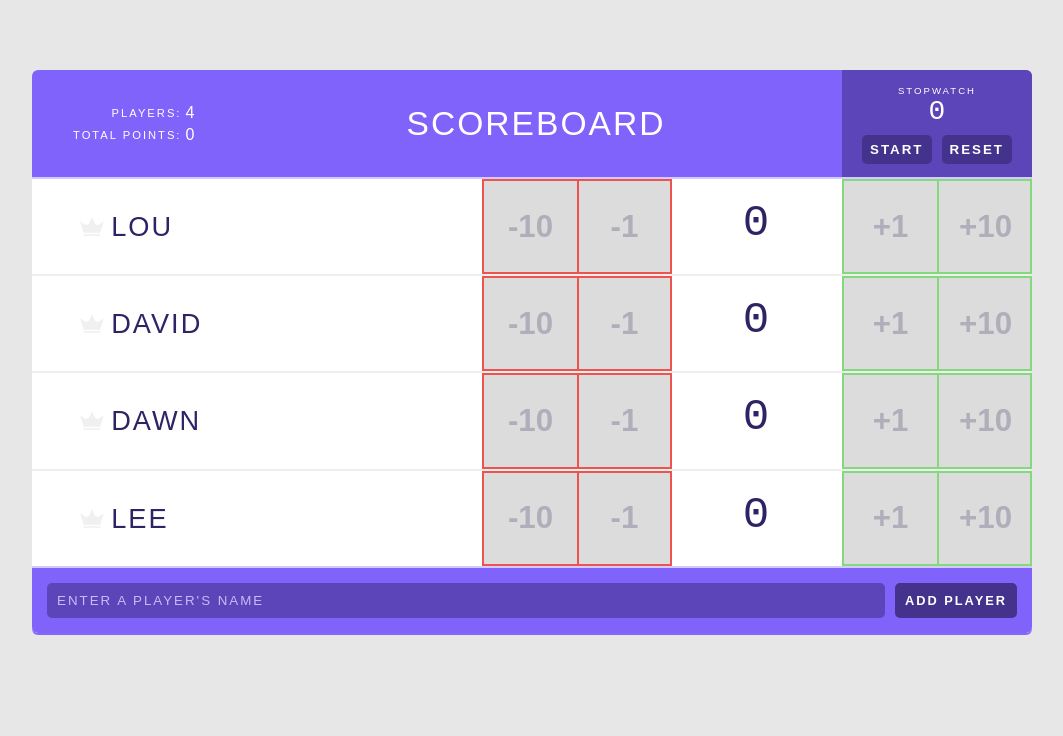
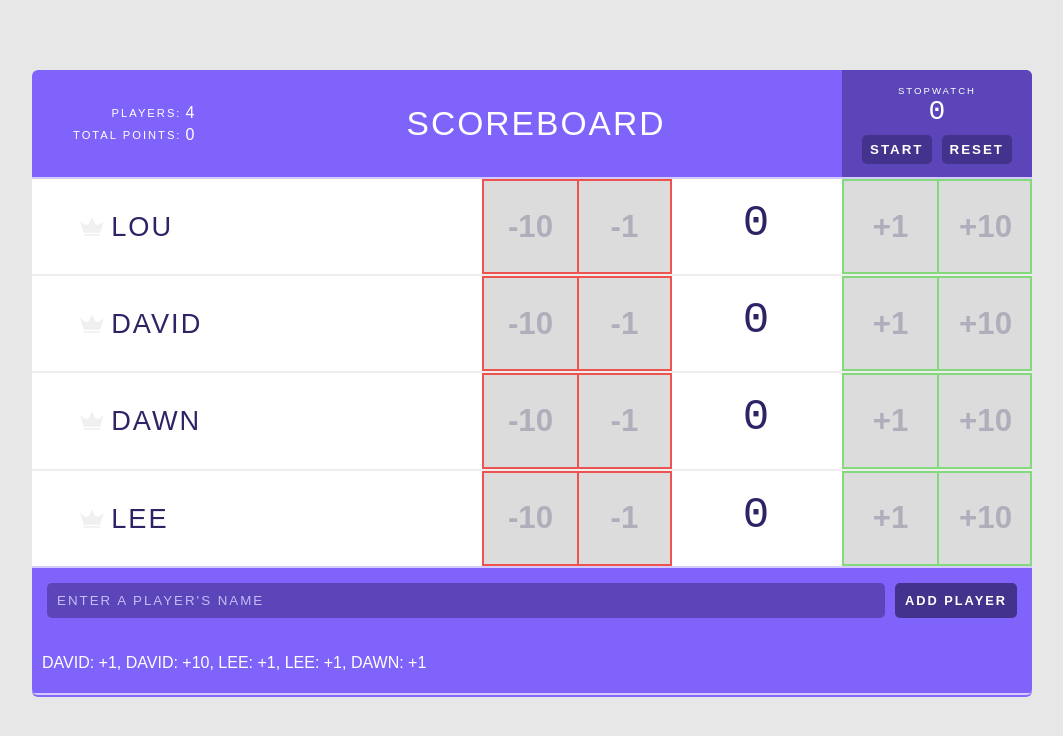
Before and after one commit to LeeVaughn/scorekeeper-v2, a React (Create React App) app: page / in a window 1280 px wide. Shown: the top 736 px of the page, without its empty margins (108-1171 px from the left). Built offline with nearby package versions, Linux system fonts and the light colour scheme.

Commit message:
imported Ticker component

```diff
--- a/src/components/App.js
+++ b/src/components/App.js
@@ -5,6 +5,7 @@ import { Consumer } from "./Context";
 import Header from "./Header";
 import Player from "./Player";
 import AddPlayerForm from "./AddPlayerForm"
+import Ticker from "./Ticker"
 
 class App extends Component {
   render() {
@@ -38,6 +39,7 @@ class App extends Component {
               )}
 
               <AddPlayerForm addPlayer={ context.actions.handleAddPlayer } />
+              <Ticker />
             </div>
           );
         }}
```
